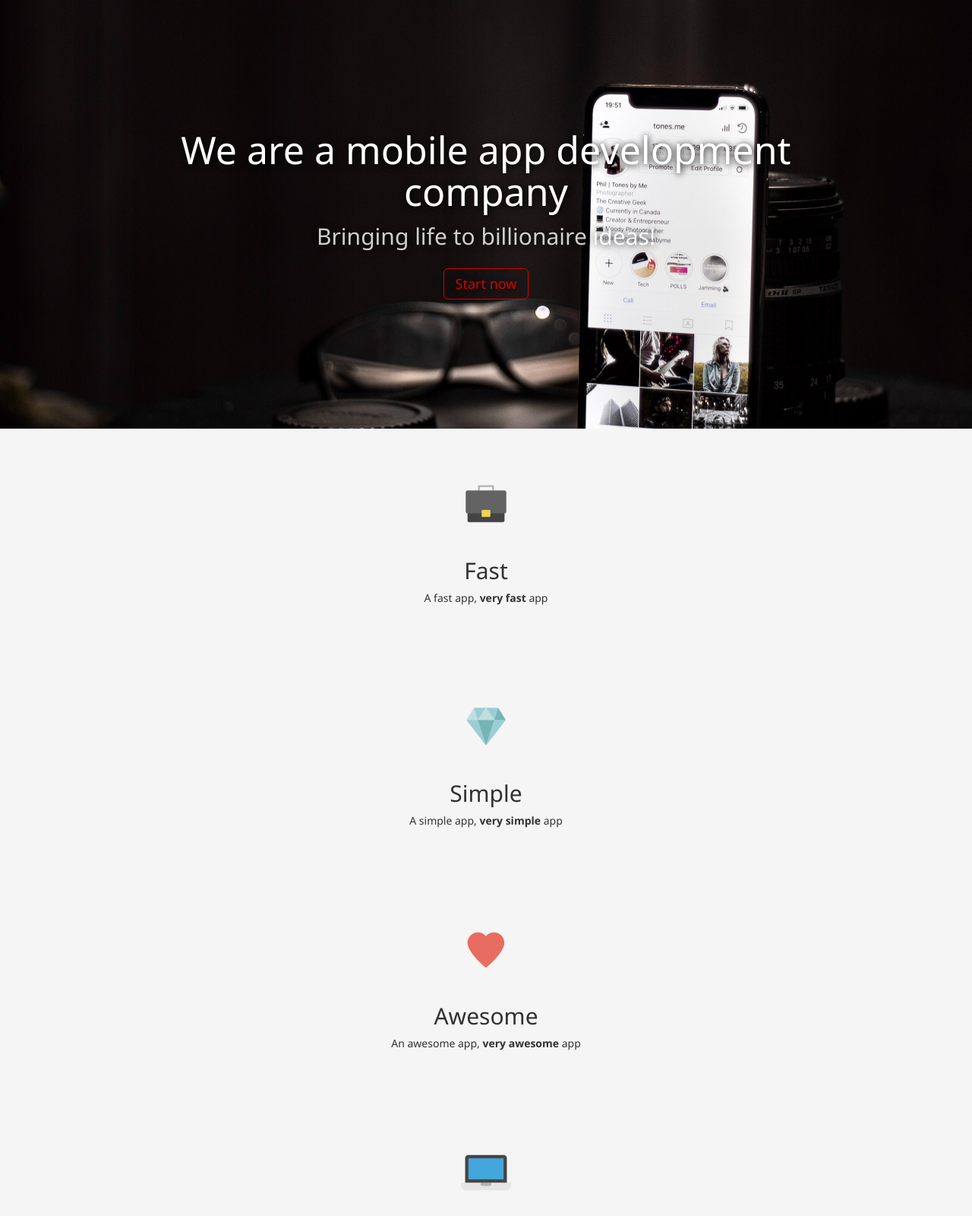
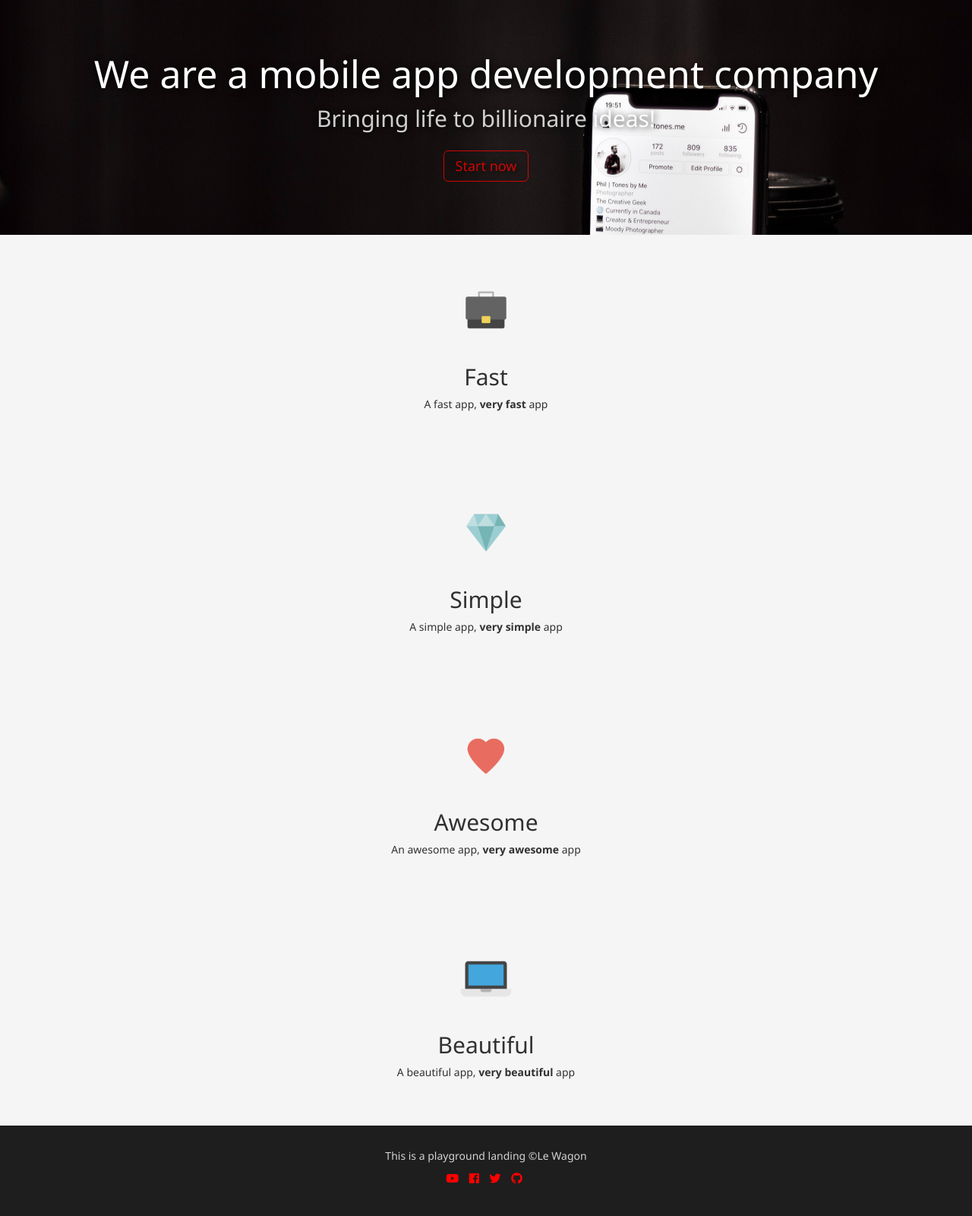
Before and after one commit to felipeozalmeida/simple-landing-page, a plain HTML site: page index.html in a window 1280 px wide. Shown: the top 1600 px of the page at 76% size. Drawn offline with nearby package versions, Linux system fonts and the light colour scheme.

Commit message:
Added responsiveness and some nice effects

```diff
--- a/style.css
+++ b/style.css
@@ -18,9 +18,9 @@ h1{
     border: 1px solid red;
     background-color: transparent;
     transition:
-        background-color .4s ease-in-out,
-        border-color .4s ease-in-out,
-        color .4s ease-in-out;
+        background-color .2s ease-in-out,
+        border-color .2s ease-in-out,
+        color .2s ease-in-out;
 }
 
 .cta:hover{
@@ -33,7 +33,7 @@ h1{
     text-align: center;
     background-image: url("images/background.jpg");
     background-size: cover;
-    padding: 150px;
+    padding: 50px 16px;
     color: white;
     text-shadow: 1px 1px 10px black;
 }
@@ -59,12 +59,20 @@ h1{
 .card{
     padding: 50px;
     font-weight: lighter;
+    transition: transform 200ms linear;
+}
+
+.card:hover{
+    transform: scale(1.1);
 }
 
 #footer a {
-    color: lightgrey;
+    color: red;
     font-size: 15px;
+    transition:
+        color .2s ease-in-out;
 }
+
 #footer a:hover {
     color: white;
 }
```
